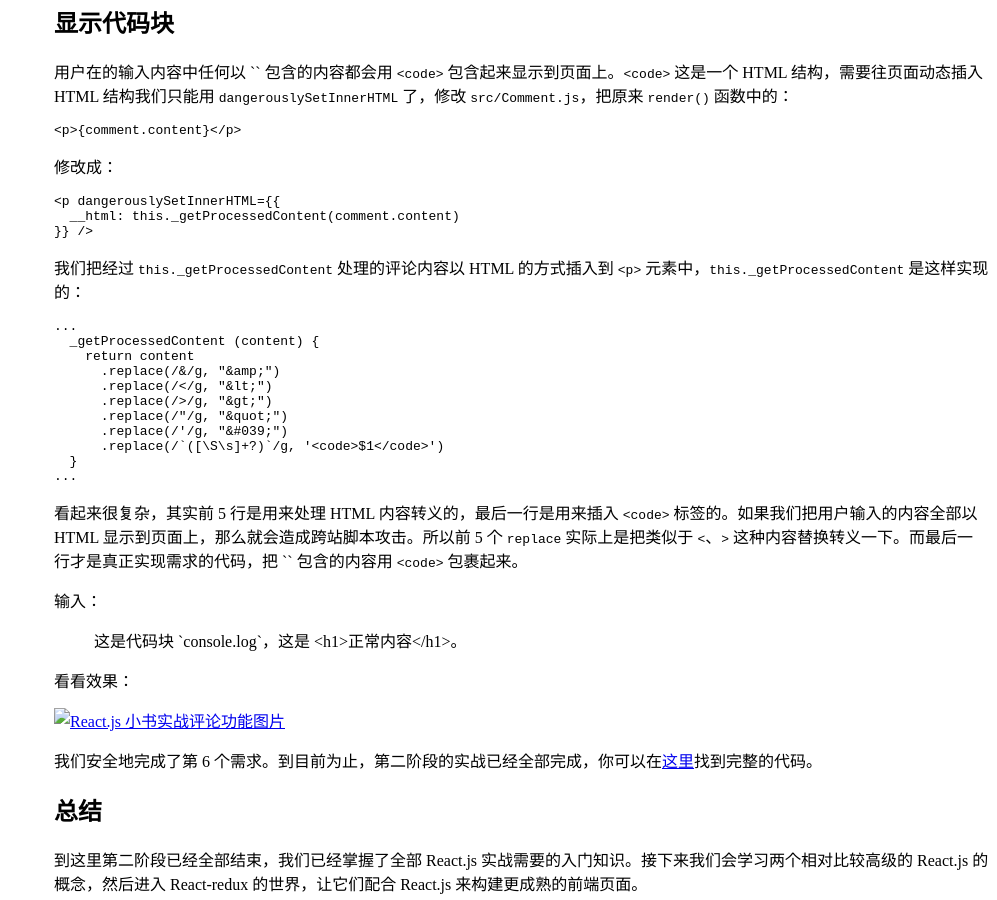
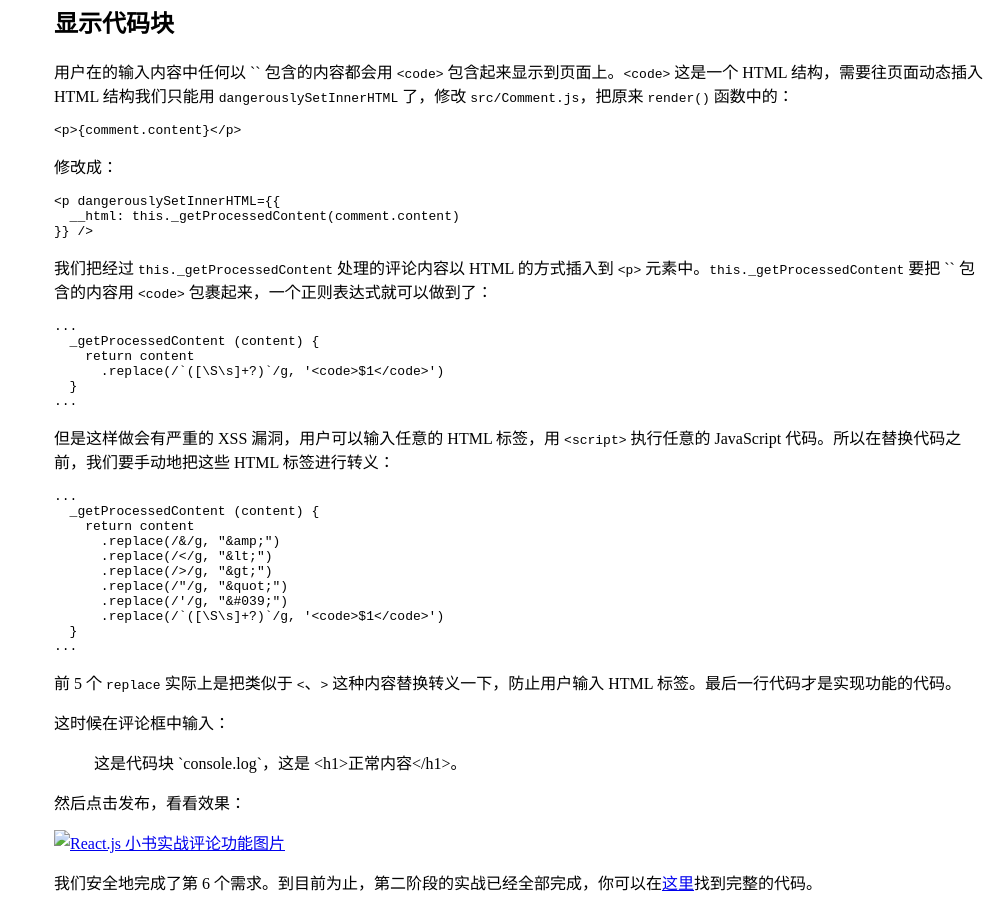
Before and after one commit to huzidaha/react-naive-book, a Jekyll site: the page built from _posts/2017-03-10-lesson27.md, in a window 1280 px wide and 900 px high, scrolled down 3505 px. Shown: the whole window, without its empty margins (283-1280 px from the left). Built offline with Jekyll 4.4.1, drawn with Linux system fonts in a browser that asks for light colours; comment, search, counter and statistics services are not loaded.

Commit message:
update lesson27

````diff
--- a/_posts/2017-03-10-lesson27.md
+++ b/_posts/2017-03-10-lesson27.md
@@ -185,7 +185,18 @@ class CommentList extends Component {
 }} />
 ```
 
-我们把经过 `this._getProcessedContent` 处理的评论内容以 HTML 的方式插入到 `<p>` 元素中，`this._getProcessedContent` 是这样实现的：
+我们把经过 `this._getProcessedContent` 处理的评论内容以 HTML 的方式插入到 `<p>` 元素中。`this._getProcessedContent` 要把  \`\` 包含的内容用 `<code>` 包裹起来，一个正则表达式就可以做到了：
+
+```javascript
+...
+  _getProcessedContent (content) {
+    return content
+      .replace(/`([\S\s]+?)`/g, '<code>$1</code>')
+  }
+...
+```
+
+但是这样做会有严重的 XSS 漏洞，用户可以输入任意的 HTML 标签，用  `<script>` 执行任意的 JavaScript 代码。所以在替换代码之前，我们要手动地把这些 HTML 标签进行转义：
 
 ```javascript
 ...
@@ -201,13 +212,13 @@ class CommentList extends Component {
 ...
 ```
 
-看起来很复杂，其实前 5 行是用来处理 HTML 内容转义的，最后一行是用来插入 `<code>` 标签的。如果我们把用户输入的内容全部以 HTML 显示到页面上，那么就会造成跨站脚本攻击。所以前 5 个 `replace` 实际上是把类似于 `<`、`>` 这种内容替换转义一下。而最后一行才是真正实现需求的代码，把  \`\` 包含的内容用 `<code>` 包裹起来。
+前 5 个 `replace` 实际上是把类似于 `<`、`>` 这种内容替换转义一下，防止用户输入  HTML 标签。最后一行代码才是实现功能的代码。
 
-输入：
+这时候在评论框中输入：
 
 > 这是代码块 \`console.log\`，这是 <h1>正常内容</h1>。
 
-看看效果：
+然后点击发布，看看效果：
 
 <a href="http://huzidaha.github.io/static/assets/img/posts/5C18C820-E406-4D38-95DC-B4FEA70E34EE.png" target="_blank">![React.js 小书实战评论功能图片](http://huzidaha.github.io/static/assets/img/posts/5C18C820-E406-4D38-95DC-B4FEA70E34EE.png)</a>
 
````
